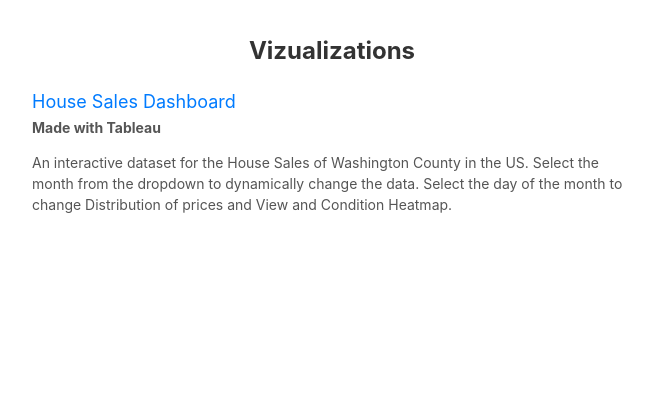
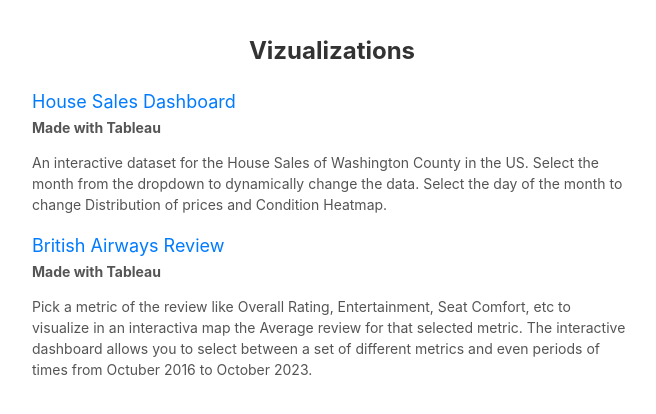
Before and after one commit to tonhwk/my-data-portfolio, a React (Create React App) app: page /visualizations in a window 1280 px wide. Shown: the top 414 px of the page, without its empty margins (308-964 px from the left). Built offline with nearby package versions, Linux system fonts and the light colour scheme; the HTML template or start-up script is replaced by a standard one.

Commit message:
adding tableau british review aircraft visualization

```diff
--- a/src/pages/Visualizations/Visualizations.jsx
+++ b/src/pages/Visualizations/Visualizations.jsx
@@ -13,7 +13,18 @@
           <p className="made-with">Made with Tableau</p>
           <p>An interactive dataset for the House Sales of Washington County in the US.
             Select the month from the dropdown to dynamically change the data. Select the day of
-            the month to change Distribution of prices and View and Condition Heatmap.
+            the month to change Distribution of prices and Condition Heatmap.
+          </p>
+        </li>
+        <li>
+          <a href="https://public.tableau.com/app/profile/antonio4234/viz/BritishAirwaysReview_17163023936000/BritishAirwaysReview" target="_blank" rel="noopener noreferrer">
+            British Airways Review
+          </a>
+          <p className="made-with">Made with Tableau</p>
+          <p>
+            Pick a metric of the review like Overall Rating, Entertainment, Seat Comfort, etc to visualize in an interactiva
+            map the Average review for that selected metric. The interactive dashboard allows you to select between a set of different
+            metrics and even periods of times from Octuber 2016 to October 2023.
           </p>
         </li>
 
```
